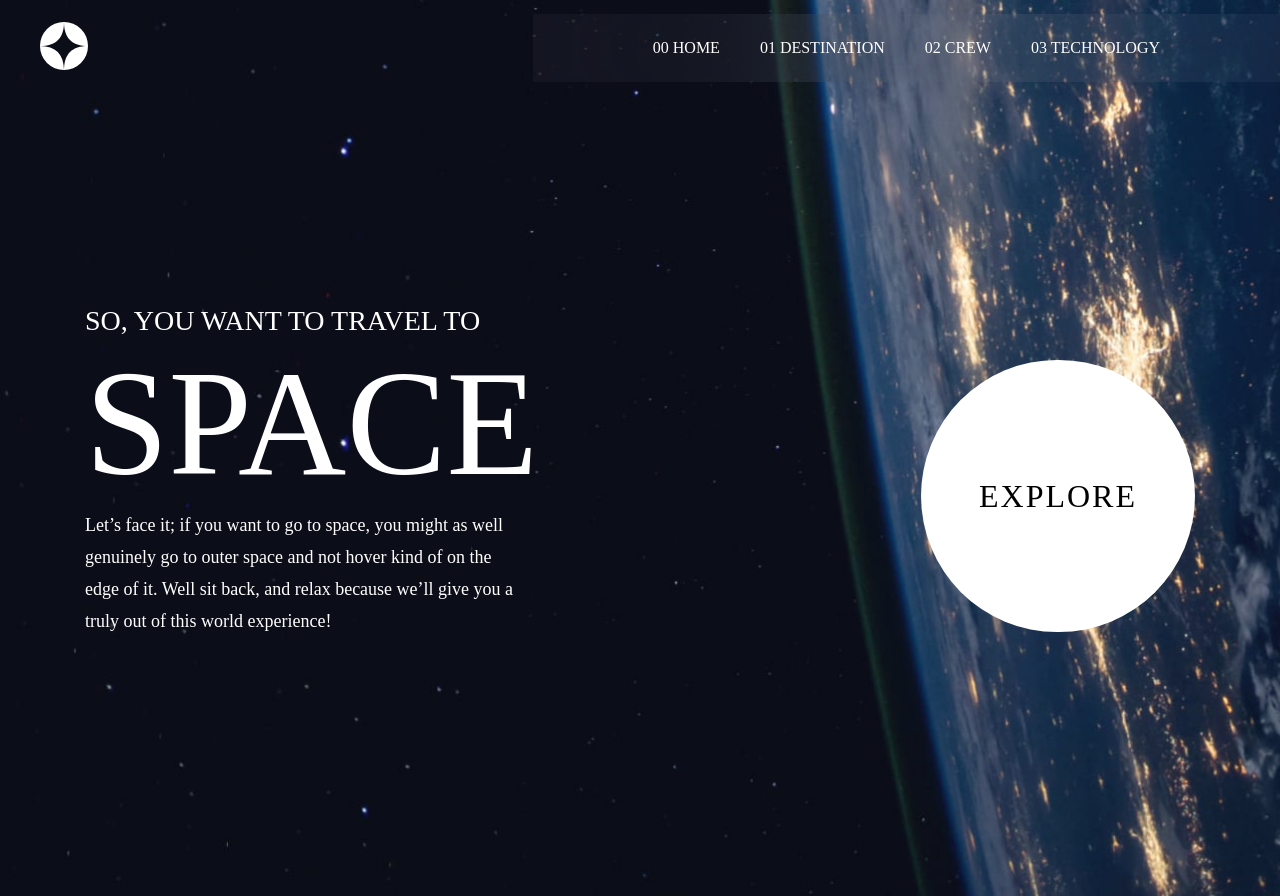
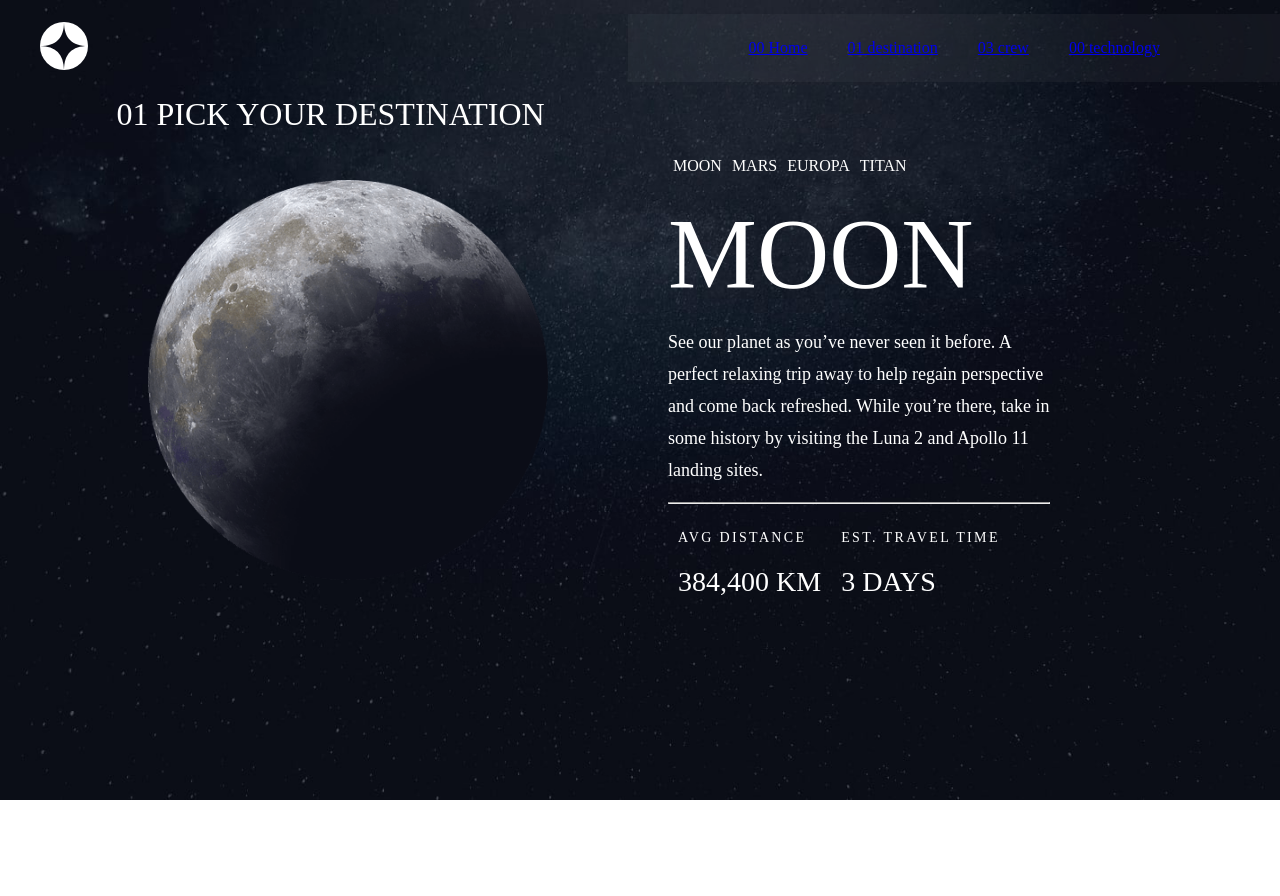
Before and after one commit to Fabio-Matiusso/UniversalWebsite, a React (Create React App) app: page /destination in a window 1280 px wide. After the commit the page ends 800 px from the top, so only its background shows below. Built offline with nearby package versions, Linux system fonts and the light colour scheme.

Commit message:
Adicionando novos componentes para a página Destination

```diff
--- a/src/App.js
+++ b/src/App.js
@@ -2,14 +2,11 @@ import React from "react";
 import Header from "./components/Header";
 import './generalStyle.css'
 import HomeElements from "./components/HomeElements";
-
+import {BrowserRouter as Router} from 'react-router-dom'
+import Routes from "./routes";
 
 function App() {
-  return (
-    <div className="App">
-      <Header links = {['00 HOME', '01 DESTINATION', '02 CREW', '03 TECHNOLOGY']} />
-      <HomeElements />
-    </div>
+  return (<Routes />
   );
 }
 
--- /dev/null
+++ b/src/components/DestinationStructure.js
@@ -0,0 +1,161 @@
+import React from "react";
+import styled from 'styled-components'
+import ImageMoon from '../images/destination/image-moon.png'
+import BackgroundImagePlanets from '../images/destination/background-destination-desktop.jpg'
+import Header from "./Header";
+import Slide from 'react-reveal/Slide';
+
+const links = [
+    {
+        label: '00 Home',
+        path: '/',
+    },
+    {
+        label: '01 destination',
+        path: '/destination'
+    },
+    {
+        label: '03 crew',
+        path: '/crew'
+    },
+    {
+        label: '00 technology',
+        path: '/technology'
+    },
+
+]
+
+const BackgroundImagePlanetsComponent = styled.body`
+    width: 100vw;
+    height: 100vh;
+    background-image: url(${BackgroundImagePlanets});
+
+`
+
+const Box = styled.div`
+    max-width: 80%;
+    max-height: 576px;
+    display: flex;
+    margin: 0 auto;
+`
+
+const Title = styled.h1`
+    height: 34px;
+    color: #fff;
+    text-transform: uppercase;
+    font-weight: 400;
+    display: flex;
+    margin: 0 auto;
+    max-width: 1047px;
+    align-self: flex-start;
+`
+
+const TitlePlanet = styled.h1`
+    font-size: 100px;
+    color: #fff;
+    text-transform: uppercase;
+    font-weight: 400;
+`
+
+const PlanetSubtitle = styled.p`
+    color: #fff;
+    font-size: 18px;
+    line-height: 32px;
+`
+
+const PlanetAndDesc = styled.div`
+    width: 90%;
+    height: 500px;
+    display: flex;
+    justify-content: space-evenly;
+    align-items: center;
+`
+
+const DescPlanet = styled.div`
+    width: 445px;
+    height: 472px;
+    display: flex;
+    flex-direction: column;
+    justify-content: space-around;
+`
+
+const PlanetOption = styled.ul`
+    display: flex;
+    color: #fff;
+`
+
+const LiPlanetValue = styled.li`
+    list-style: none;
+    padding: 5px;
+    align-self: flex-end;
+`
+
+const Distances = styled.div`
+    display: flex;
+    justify-content: flex-start;
+`
+
+const DistanceTitle = styled.p`
+    font-size: 14px;
+    letter-spacing: 2.36px;
+    padding: 10px;
+    color: #fff;
+`
+
+const DistanceNumber = styled.p`
+    font-size: 28px;
+    padding: 10px;
+    color: #fff;
+`
+
+
+const DestinationStructure = () => {
+
+    return(
+
+        <BackgroundImagePlanetsComponent>
+            <Header links={links}/>
+            <div style={{maxWidth: "100%"}}>
+            <Slide left>
+            <Title>01 pick your destination</Title>
+                <Box>
+                    <PlanetAndDesc>
+                        <div style={{margin: "0px 20px"}}>
+                            <img  src = {ImageMoon} style = {{width: 400, height: 400, display: "flex", alignItems: "center"}}/>
+                        </div>
+
+                        <DescPlanet style={{margin: "0px 0px 0px 100px"}}>
+                            <PlanetOption>
+                                <LiPlanetValue>MOON</LiPlanetValue>
+                                <LiPlanetValue>MARS</LiPlanetValue>
+                                <LiPlanetValue>EUROPA</LiPlanetValue>
+                                <LiPlanetValue>TITAN</LiPlanetValue>
+                            </PlanetOption>
+                            <TitlePlanet>moon</TitlePlanet>
+                            <PlanetSubtitle>
+                            See our planet as you’ve never seen it before. A perfect relaxing trip away to help regain perspective and come back refreshed. While you’re there, take in some history by visiting the Luna 2 and Apollo 11 landing sites.
+                            </PlanetSubtitle>
+                            <hr />
+                            <Distances>
+                                <div>
+                                    <DistanceTitle>AVG DISTANCE</DistanceTitle>
+                                    <DistanceNumber>384,400 KM</DistanceNumber>
+                                </div>
+
+                                <div>
+                                    <DistanceTitle>EST. TRAVEL TIME</DistanceTitle>
+                                    <DistanceNumber>3 DAYS</DistanceNumber>
+                                </div>
+                            </Distances>
+                        </DescPlanet>
+
+                    </PlanetAndDesc>
+                </Box>
+
+            </Slide>
+        </div>
+        </BackgroundImagePlanetsComponent>
+    )
+}
+
+export default DestinationStructure
--- a/src/components/Header.js
+++ b/src/components/Header.js
@@ -4,10 +4,6 @@ import Nav from "./Nav"
 import LogoHeader from '../images/shared/logo.svg'
 
 const HeaderStyled = styled.header`
-/*
-padding-left: 5%;
-padding-right: 5%; */
-/* width: 90%; */
 height: 96px;
 color: #fff;
 display: flex;
--- a/src/components/Nav.js
+++ b/src/components/Nav.js
@@ -1,5 +1,7 @@
 import React from "react";
 import styled from 'styled-components'
+import { Link } from "react-router-dom";
+
 
 const NavStyled = styled.nav`
     list-style: none;
@@ -36,7 +38,7 @@ const Nav = (props) => {
                                 <LiStyled links = {links}>
                                     {links.map(link => (
                                         <div style = {{marginLeft: 20, marginRight: 20}}>
-                                            <li>{link}</li>
+                                            <li><Link to = {link.path} >{link.label}</Link></li>
                                         </div>
                                     ))}
                                 </LiStyled>
--- a/src/index.js
+++ b/src/index.js
@@ -1,6 +1,7 @@
 import React from 'react';
 import ReactDOM from 'react-dom';
 import App from './App';
+import Routes from './routes'
 
 ReactDOM.render(
   <React.StrictMode>
--- /dev/null
+++ b/src/pages/Destination.js
@@ -0,0 +1,29 @@
+import React from "react";
+import Header from "../components/Header";
+import DestinationStructure from "../components/DestinationStructure";
+const links = [
+    {
+        label: '00 Home',
+        path: '/',
+    },
+    {
+        label: '01 destination',
+        path: '/destination'
+    },
+    {
+        label: '03 crew',
+        path: '/crew'
+    },
+    {
+        label: '00 technology',
+        path: '/technology'
+    },
+
+]
+export default function Destination() {
+    return (
+        <>
+            <DestinationStructure />
+        </>
+    )
+}
--- /dev/null
+++ b/src/pages/Home.js
@@ -0,0 +1,32 @@
+import React from "react"
+import Header from '../components/Header'
+import HomeElements from "../components/HomeElements"
+
+const links = [
+    {
+        label: '00 Home',
+        path: '/',
+    },
+    {
+        label: '01 destination',
+        path: '/destination'
+    },
+    {
+        label: '03 crew',
+        path: '/crew'
+    },
+    {
+        label: '00 technology',
+        path: '/technology'
+    },
+
+]
+
+export default function Home() {
+    return (
+        <>
+            <Header links={links}/>
+            <HomeElements />
+        </>
+    )
+}
--- /dev/null
+++ b/src/routes.js
@@ -0,0 +1,17 @@
+import { BrowserRouter, Switch, Route } from "react-router-dom";
+import Destination from "./pages/Destination";
+
+import Home from "./pages/Home";
+
+export default function Routerr() {
+    return(
+        <BrowserRouter>
+            <Switch>
+                <Route exact path="/" component={Home} />
+                <Route exact path="/destination" component={Destination} />
+                {/* <Route exact path="/technology" component={Tecnology} /> */}
+                {/* <Route exact path="/crew" component={Crew} /> */}
+            </Switch>
+        </BrowserRouter>
+    )
+}
```
